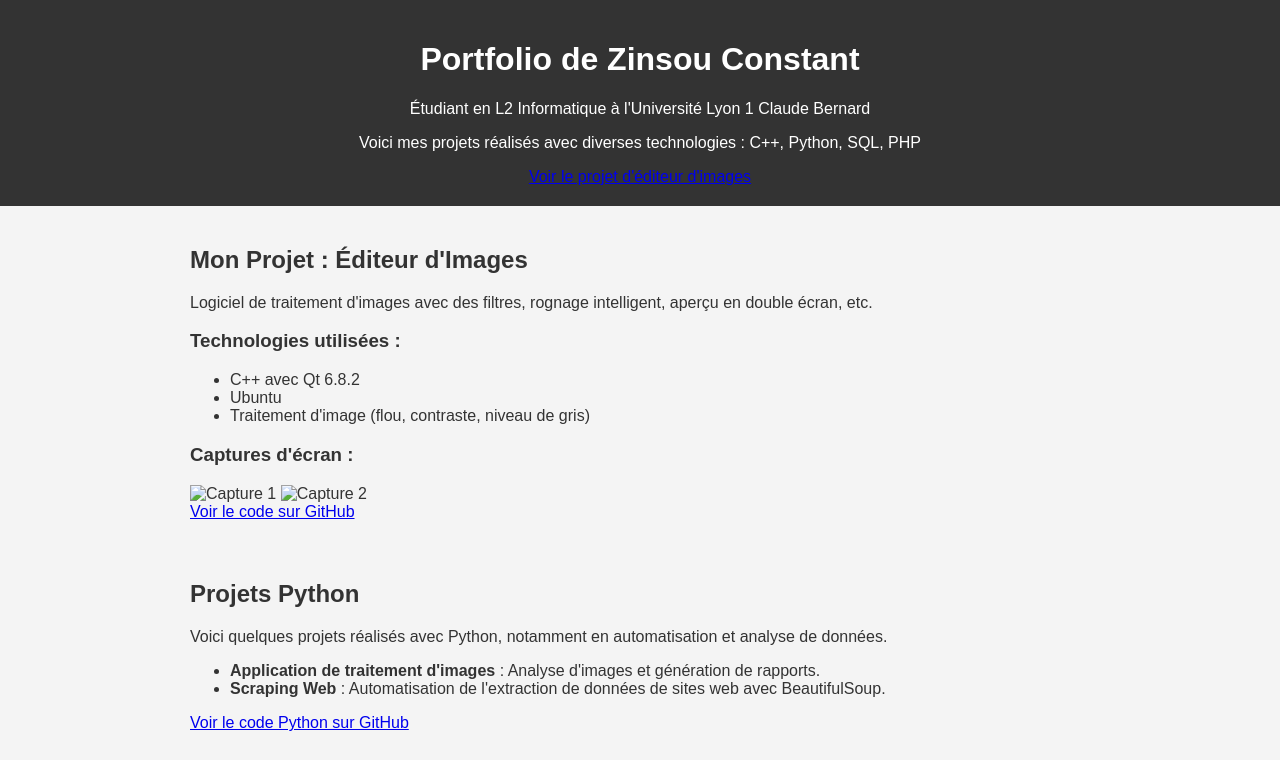
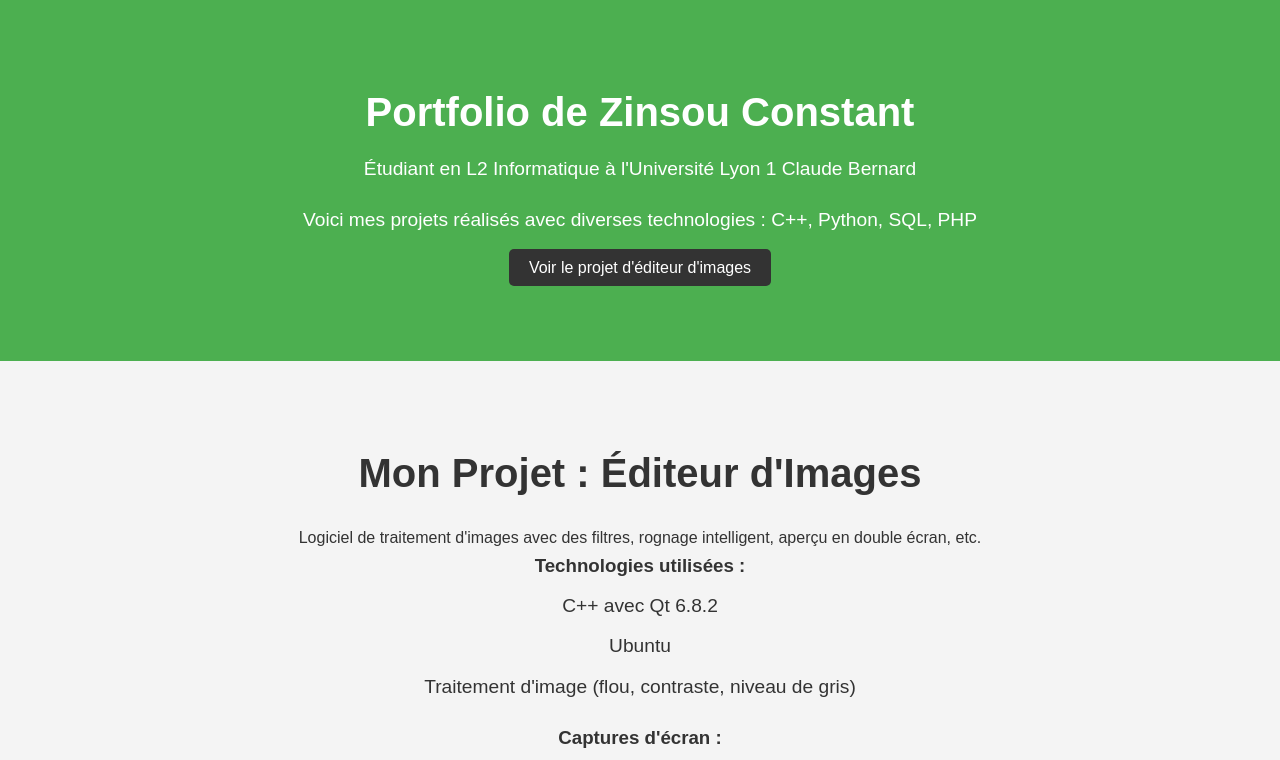
Before and after one commit to ZinsouConstant/portfolio, a plain HTML site: page index.html in a window 1280 px wide. Shown: the top 760 px of the page. Drawn offline with Linux system fonts and the light colour scheme.

Commit message:
Ajout du portfolio

```diff
--- a/style.css
+++ b/style.css
@@ -1,30 +1,91 @@
-body {
-    font-family: Arial, sans-serif;
+/* Réinitialisation et styles de base */
+* {
     margin: 0;
     padding: 0;
+    box-sizing: border-box;
+    font-family: 'Arial', sans-serif;
+}
+
+body {
     background-color: #f4f4f4;
     color: #333;
+    font-size: 16px;
+    line-height: 1.6;
 }
 
+/* Header */
 header {
+    background-color: #4CAF50; /* Vert pour attirer l'attention */
+    color: white;
+    text-align: center;
+    padding: 40px 0;
+}
+
+header h1 {
+    font-size: 2.5em;
+    margin-bottom: 10px;
+}
+
+header p {
+    font-size: 1.2em;
+    margin-bottom: 20px;
+}
+
+header .btn {
     background-color: #333;
     color: white;
-    padding: 20px;
+    padding: 10px 20px;
+    text-decoration: none;
+    border-radius: 5px;
+    transition: background-color 0.3s ease; /* Transition fluide */
+}
+
+header .btn:hover {
+    background-color: #555;
+}
+
+/* Container principal */
+.container {
+    width: 80%;
+    margin: 0 auto;
+    padding: 40px 0;
+}
+
+/* Sections */
+section {
+    padding: 40px 0;
     text-align: center;
 }
 
-nav a {
-    color: white;
-    margin: 0 10px;
-    text-decoration: none;
+section h2 {
+    font-size: 2.5em;
+    margin-bottom: 20px;
 }
 
-section {
-    padding: 20px;
-    max-width: 900px;
-    margin: auto;
+section ul {
+    list-style-type: none;
+    margin-bottom: 20px;
 }
 
+section ul li {
+    font-size: 1.2em;
+    margin: 10px 0;
+}
+
+.screenshots img {
+    width: 48%;
+    margin: 10px 1%;
+    border: 2px solid #ddd;
+    border-radius: 8px;
+    transition: border-color 0.3s ease, transform 0.3s ease; /* Ajout de transitions */
+}
+
+.screenshots img:hover {
+    border-color: #4CAF50;
+    transform: scale(1.05); /* Agrandir légèrement l'image au survol */
+}
+
+/* Projet section */
 .projet {
     background-color: white;
     padding: 15px;
@@ -37,11 +98,66 @@ section {
     max-width: 100%;
     height: auto;
     border-radius: 5px;
+    transition: transform 0.3s ease;
 }
 
+.projet img:hover {
+    transform: scale(1.05); /* Effet au survol des images */
+}
+
+/* À propos de moi */
+#about p {
+    font-size: 1.2em;
+    line-height: 1.6;
+    margin-top: 20px;
+}
+
+/* Contact */
+#contact p {
+    font-size: 1.2em;
+    line-height: 1.6;
+}
+
+/* Footer */
 footer {
     background-color: #333;
     color: white;
     text-align: center;
-    padding: 10px;
+    padding: 20px 0;
 }
+
+footer p {
+    font-size: 1em;
+}
+
+/* Responsivité (pour les petits écrans) */
+@media (max-width: 768px) {
+    header h1 {
+        font-size: 2em;
+    }
+
+    section h2 {
+        font-size: 1.8em;
+    }
+
+    section ul li {
+        font-size: 1.1em;
+    }
+
+    .screenshots img {
+        width: 100%; /* Images prennent toute la largeur sur petits écrans */
+        margin: 10px 0;
+    }
+
+    .container {
+        width: 95%;
+        padding: 20px 0;
+    }
+}
+
+/* Ajout d'une police Google Fonts */
+@import url('https://fonts.googleapis.com/css2?family=Roboto:wght@400;500;700&display=swap');
+
+body {
+    font-family: 'Roboto', sans-serif; /* Utilisation de la police Roboto */
+}
```
